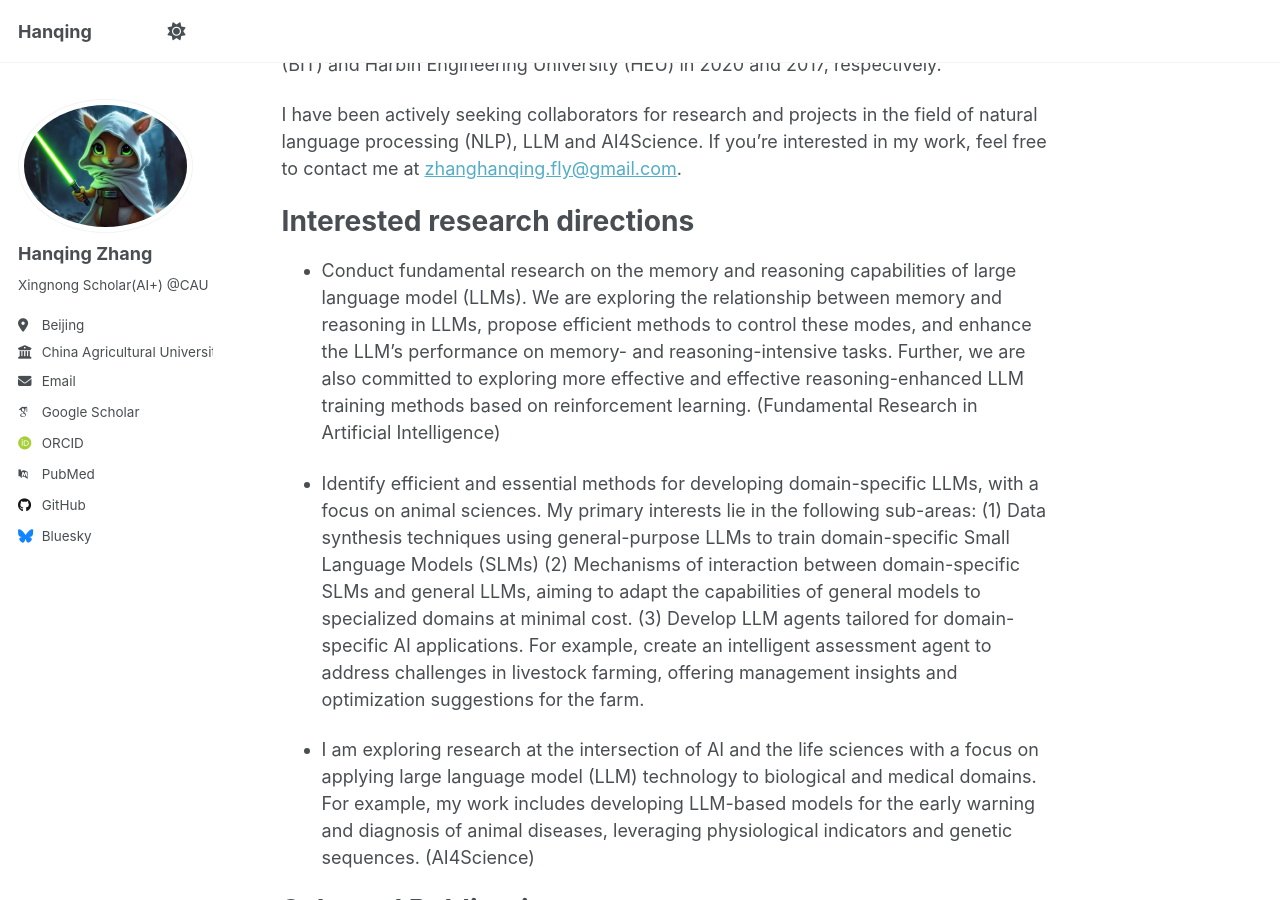
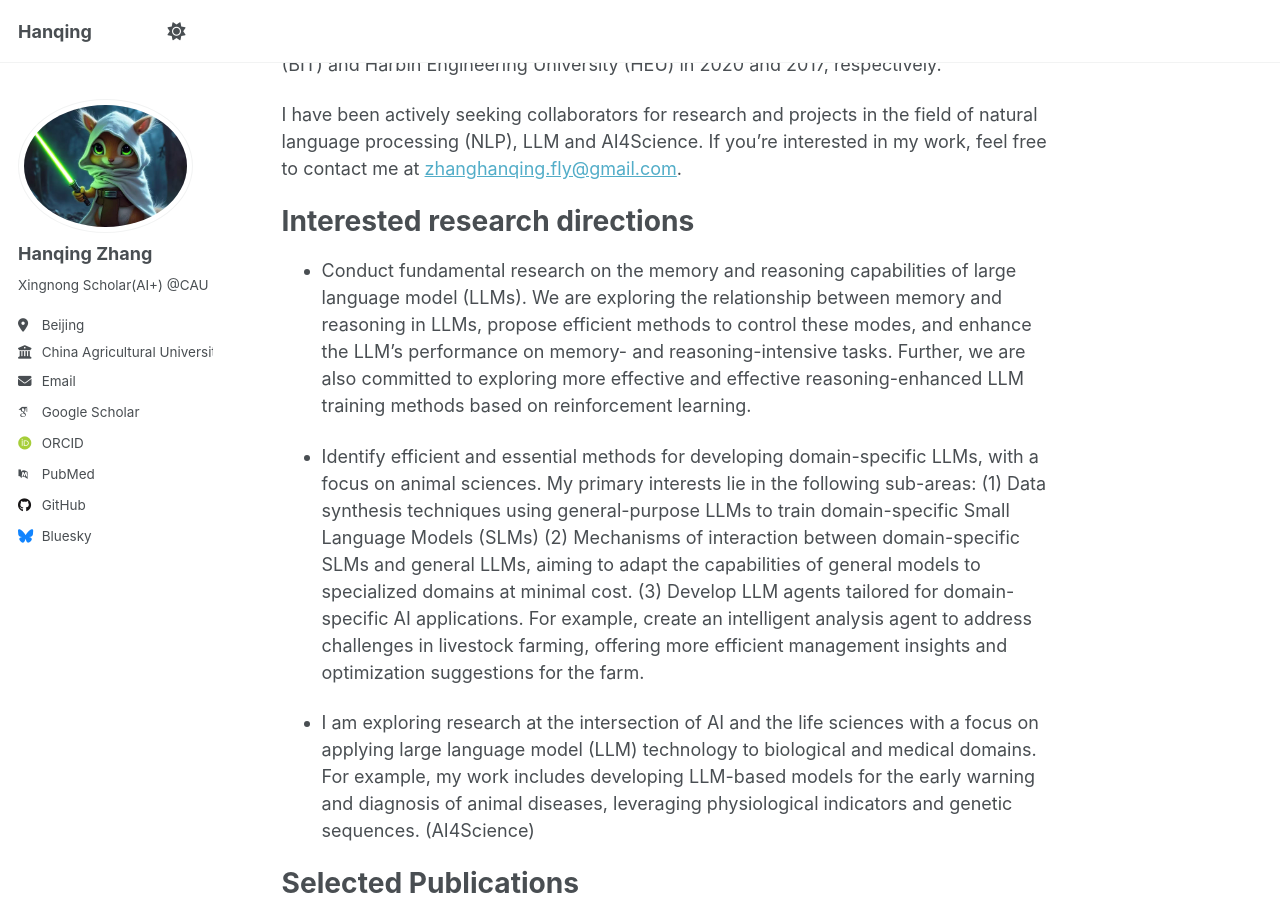
Before and after one commit to littlehacker26/hanqing.github.io, a Jekyll site: the page built from _pages/about.md, in a window 1280 px wide and 900 px high, scrolled down 384 px. Built offline with Jekyll 4.4.1, drawn with Linux system fonts in a browser that asks for light colours; some web fonts are replaced; a script that is not in the unit is left out.

Commit message:
Update about.md

```diff
--- a/_pages/about.md
+++ b/_pages/about.md
@@ -17,12 +17,11 @@ I have been actively seeking collaborators for research and projects in the fiel
 
 Interested research directions
 ======
- - Conduct fundamental research on the memory and reasoning capabilities of large language model (LLMs). We are exploring the relationship between memory and reasoning in LLMs, propose efficient methods to control these modes, and enhance the LLM's performance on memory- and reasoning-intensive tasks. Further, we are also committed to exploring more effective and effective reasoning-enhanced LLM training methods based on reinforcement learning. (Fundamental Research in Artificial Intelligence)
+ - Conduct fundamental research on the memory and reasoning capabilities of large language model (LLMs). We are exploring the relationship between memory and reasoning in LLMs, propose efficient methods to control these modes, and enhance the LLM's performance on memory- and reasoning-intensive tasks. Further, we are also committed to exploring more effective and effective reasoning-enhanced LLM training methods based on reinforcement learning.
 
- - Identify efficient and essential methods for developing domain-specific LLMs, with a focus on animal sciences. My primary interests lie in the following sub-areas: (1) Data synthesis techniques using general-purpose LLMs to train domain-specific Small Language Models (SLMs)   (2) Mechanisms of interaction between domain-specific SLMs and general LLMs, aiming to adapt the capabilities of general models to specialized domains at minimal cost. (3) Develop LLM agents tailored for domain-specific AI applications. For example, create an intelligent assessment agent to address challenges in livestock farming, offering management insights and optimization suggestions for the farm.
+ - Identify efficient and essential methods for developing domain-specific LLMs, with a focus on animal sciences. My primary interests lie in the following sub-areas: (1) Data synthesis techniques using general-purpose LLMs to train domain-specific Small Language Models (SLMs)   (2) Mechanisms of interaction between domain-specific SLMs and general LLMs, aiming to adapt the capabilities of general models to specialized domains at minimal cost. (3) Develop LLM agents tailored for domain-specific AI applications. For example, create an intelligent analysis agent to address challenges in livestock farming, offering more efficient management insights and optimization suggestions for the farm.
 
  - I am exploring research at the intersection of AI and the life sciences with a focus on applying large language model (LLM) technology to biological and medical domains. For example, my work includes developing LLM-based models for the early warning and diagnosis of animal diseases, leveraging physiological indicators and genetic sequences. (AI4Science)
-
 
 
 
```
